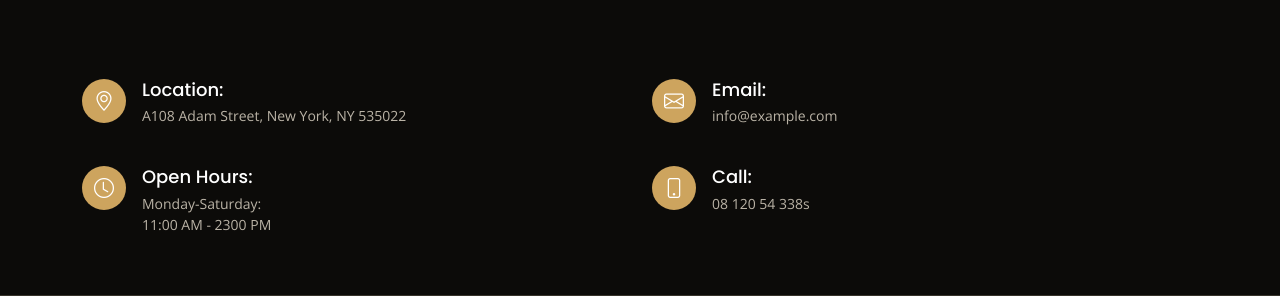
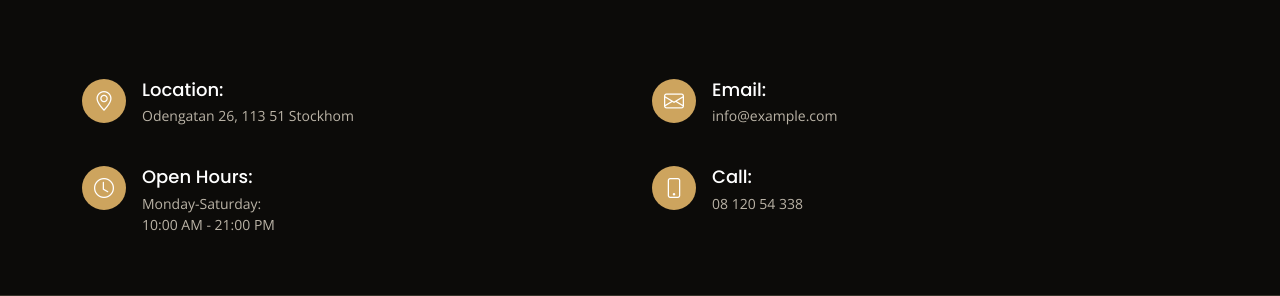
Before and after one commit to Meyaal/Dine, a Django app: page / in a window 1280 px wide. Shown: the part 4306-4602 px from the top of the page. Run offline with Django 3.2, Linux system fonts and the light colour scheme; some libraries are stand-ins or nearby versions; some web fonts are replaced.

```diff
--- a/templates/index.html
+++ b/templates/index.html
@@ -449,7 +449,7 @@
           <div class="address">
             <i class="bi bi-geo-alt"></i>
             <h4>Location:</h4>
-            <p>A108 Adam Street, New York, NY 535022</p>
+            <p>Odengatan 26, 113 51 Stockhom</p>
           </div>
         </div>
 
@@ -459,7 +459,7 @@
             <h4>Open Hours:</h4>
             <p>
               Monday-Saturday:<br>
-              11:00 AM - 2300 PM
+              10:00 AM - 21:00 PM
             </p>
           </div>
         </div>
@@ -480,7 +480,7 @@
           <div class="phone">
             <i class="bi bi-phone"></i>
             <h4>Call:</h4>
-            <p>08 120 54 338s</p>
+            <p>08 120 54 338</p>
           </div>
         </div>
 
```
Also changed, not shown: README.md, 26 other files.
